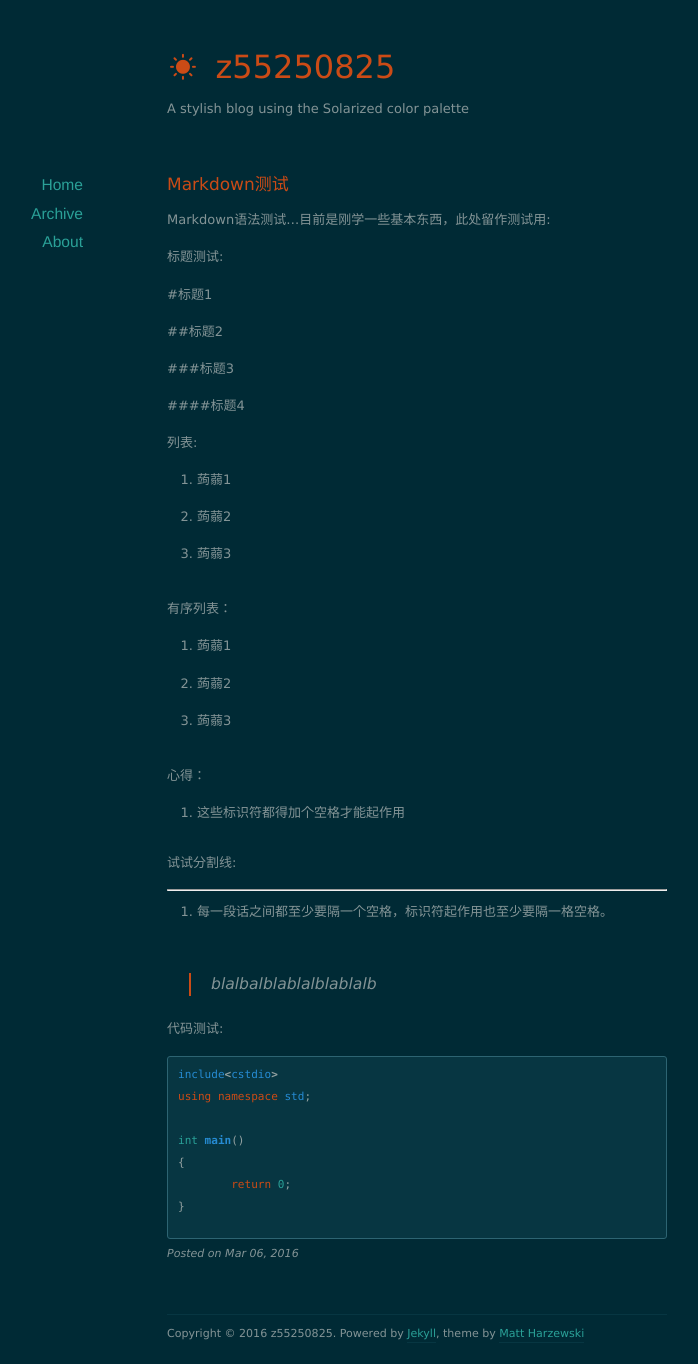
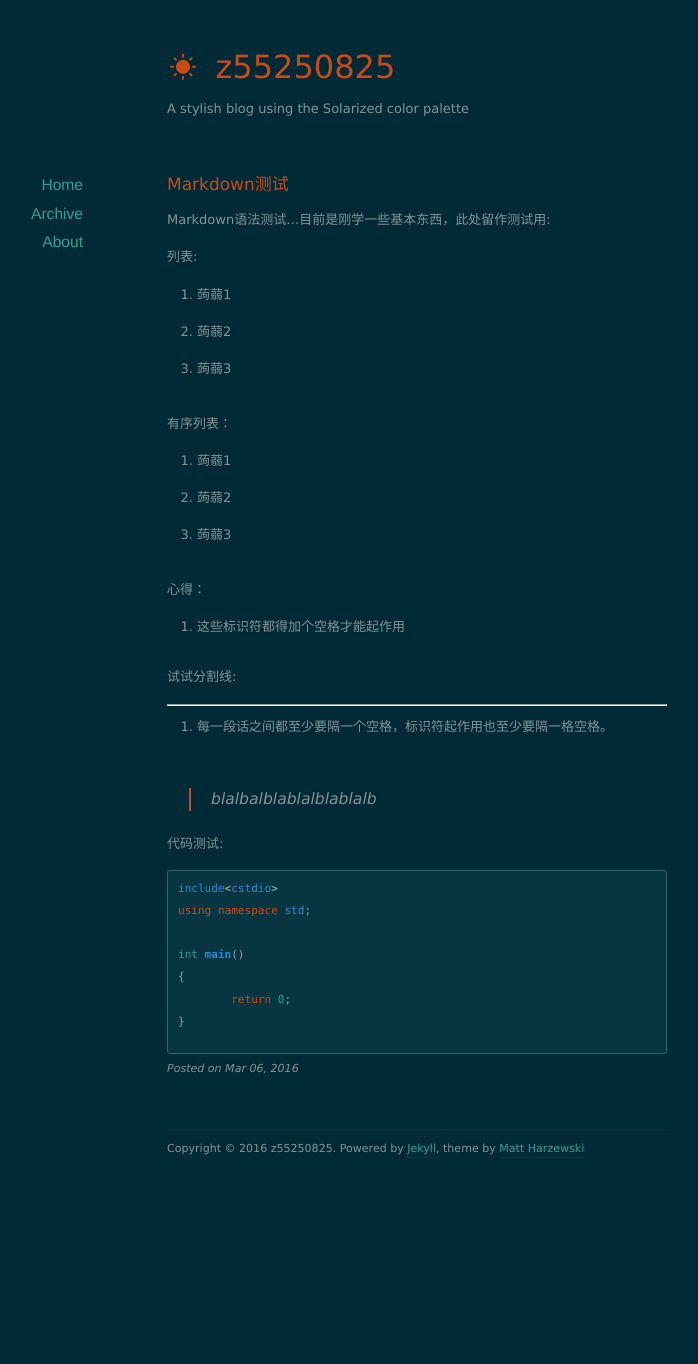
Before and after one commit to z55250825/z55250825.github.io, a Jekyll site: the page built from _posts/2016-03-06-Markdown-test.markdown, in a window 1280 px wide. Shown: the whole page, without its empty margins (223-921 px from the left). Built offline with Jekyll 4.4.1, drawn with Linux system fonts in a browser that asks for light colours; nearby versions of some CDN libraries; after the commit the page ends 1178 px from its top, so only the background shows below that.

Commit message:
Markdown测试6

```diff
--- a/_posts/2016-03-06-Markdown-test.markdown
+++ b/_posts/2016-03-06-Markdown-test.markdown
@@ -7,15 +7,6 @@ categories: jekyll update
 
 Markdown语法测试...目前是刚学一些基本东西，此处留作测试用:
 
-标题测试:
-
-#标题1
-
-##标题2
-
-###标题3
-
-####标题4
 
 列表:
 
```
